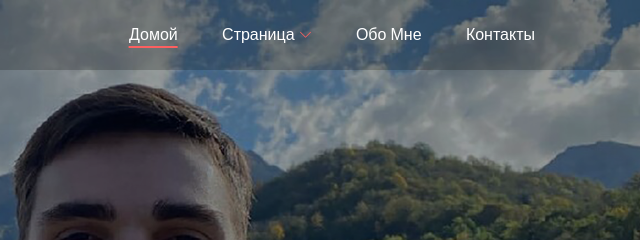
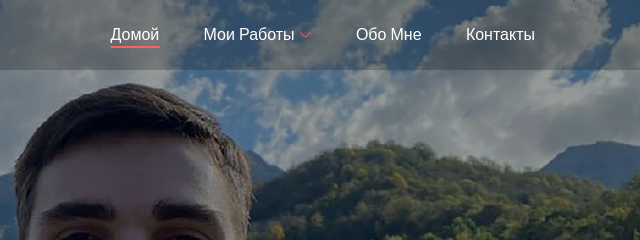
Before and after one commit to steep1/vizitca, a plain HTML site: page index.html in a window 1280 px wide. Shown: the top 240 px of the page, 640-1280 px from the left. Drawn offline with Linux system fonts and the light colour scheme; files whose address does not match are found by name.

Commit message:
Update index.html

```diff
--- a/index.html
+++ b/index.html
@@ -71,7 +71,7 @@
                             <div class="classynav">
                                 <ul id="nav">
                                     <li class="active"><a href="./index.html">Домой</a></li>
-                                    <li><a href="#">Страница</a>
+                                    <li><a href="#">Мои работы</a>
                                         <ul class="dropdown">
                                             <li><a href="./index.html">- Домой</a></li>
                                             <li><a href="./about.html">- Обо мне</a></li>
```
